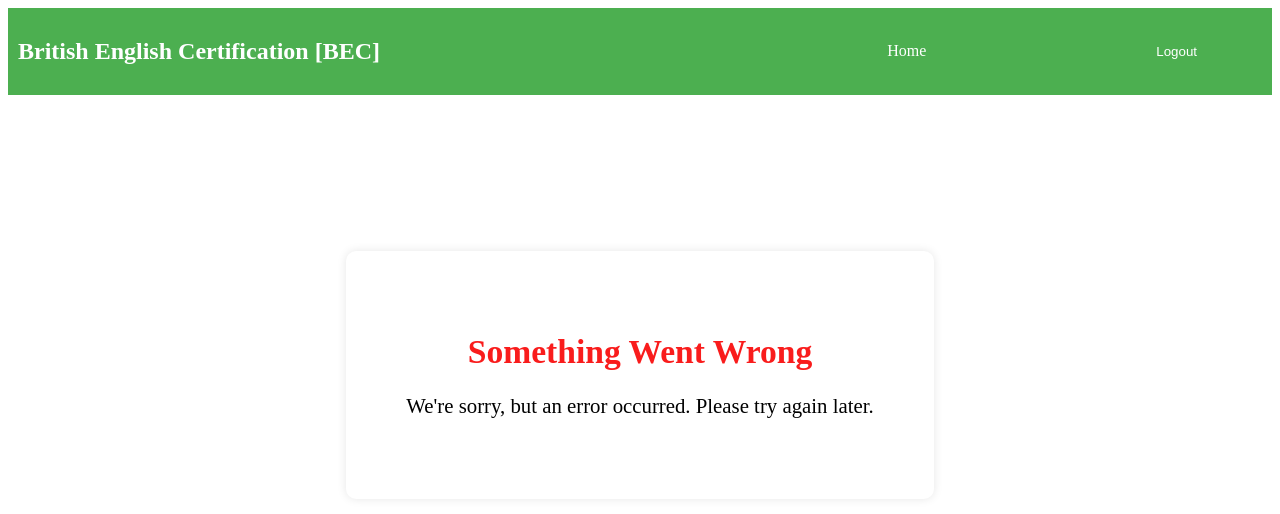
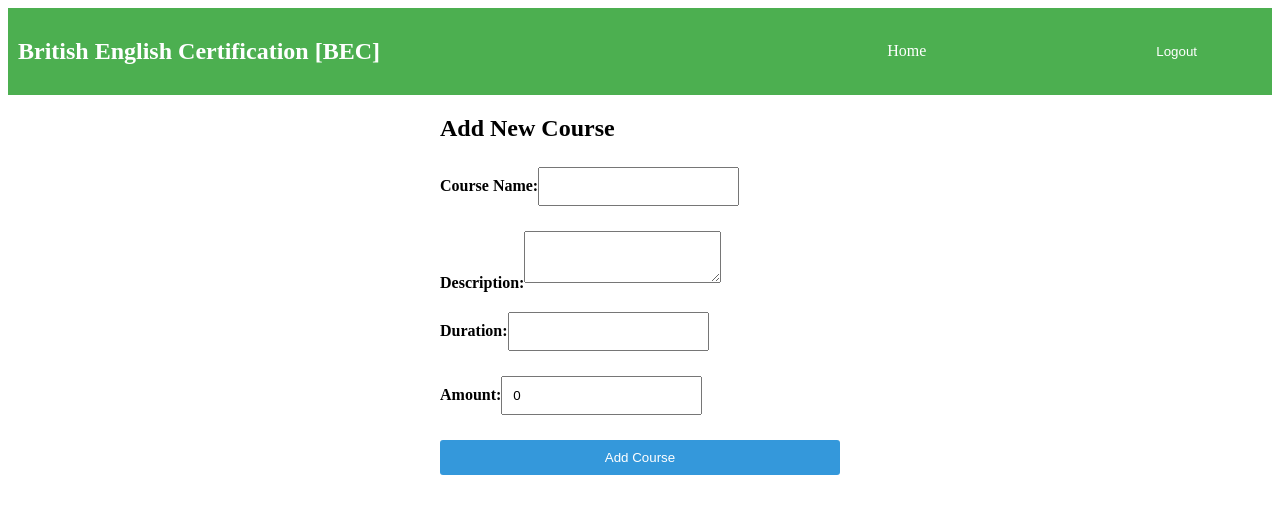
Before and after one commit to Jananipriya18/Neowise_repository_2, an Angular app in the folder British/angularapp/: page /course in a window 1280 px wide. Before the commit this address led to /error. Shown: the top 514 px of the page. Built offline with nearby package versions, Linux system fonts and the light colour scheme; sample sign-in values are in the browser's storage.

Commit message:
Auto-save-commit-19/02/2024--18:04:22

```diff
--- a/British/angularapp/src/app/app-routing.module.ts
+++ b/British/angularapp/src/app/app-routing.module.ts
@@ -12,7 +12,7 @@ const routes: Routes = [
   { path: '', component: HomeComponent },
   { path: 'login', component: LoginComponent },
   { path: 'signup', component: RegistrationComponent },
-  { path: 'admin/add/course', component: AddCourseComponent, canActivate: [AuthGuard] },
+  { path: 'course', component: AddCourseComponent, canActivate: [AuthGuard] },
   { path: 'error', component: ErrorComponent, data: { message: 'Oops! Something went wrong.' }},
   { path: '**', redirectTo: '/error', pathMatch: 'full' },
 ];
--- a/British/angularapp/src/app/components/add-course/add-course.component.ts
+++ b/British/angularapp/src/app/components/add-course/add-course.component.ts
@@ -30,7 +30,7 @@ export class AddCourseComponent {
         (createdCourse: Course) => {
           // Handle successful creation, e.g., show a success message or navigate to another page
           console.log('Course created successfully:', createdCourse);
-          this.router.navigate(['/courses']); // Navigate to the courses page after successful creation
+          this.router.navigate(['/']); // Navigate to the courses page after successful creation
         },
         (error) => {
           // Handle error, e.g., display an error message
--- a/British/angularapp/src/app/components/admin-dashboard/admin-dashboard.component.html
+++ b/British/angularapp/src/app/components/admin-dashboard/admin-dashboard.component.html
@@ -1,7 +1,7 @@
 <nav>
   <ul class="nav-links">
     <ng-container *ngIf="isLoggedIn">
-      <li><a routerLink="/admin/add/course" *ngIf="isAdmin">Add Course</a></li>
+      <li><a routerLink="course" *ngIf="isAdmin">Add Course</a></li>
       <!-- <li><a routerLink="/admin/view/resort" *ngIf="isAdmin">View Resort</a></li>
       <li><a routerLink="/admin/view/bookings" *ngIf="isAdmin">View Bookings</a></li>
       <li><a routerLink="/admin/view/review" *ngIf="isAdmin">View Reviews</a></li> -->
```
